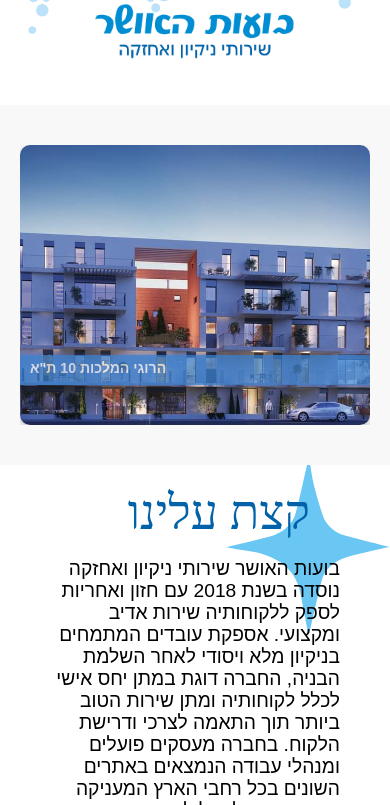
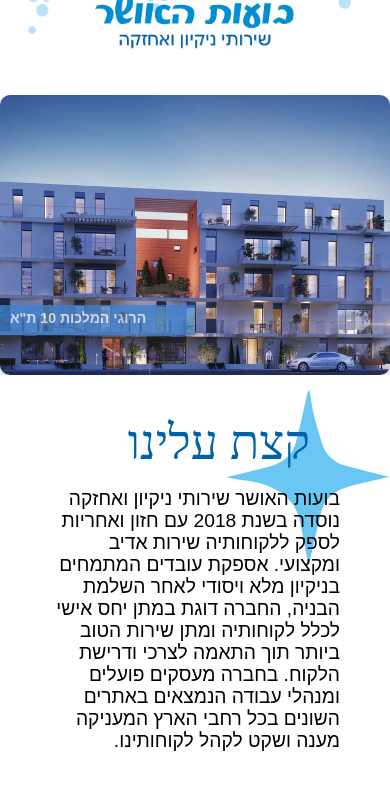
Before and after one commit to adonistack/boaat, a plain HTML site: page index.html in a window 390 px wide. Shown: the top 805 px of the page. Drawn offline with Linux system fonts and the light colour scheme; a web font is replaced by a local one.

Commit message:
Add files via upload

```diff
--- a/style.css
+++ b/style.css
@@ -41,18 +41,19 @@ header .logo img {
 
 @media (max-width: 768px) {
   header .header-image {
-    margin-top: -200px;
+    margin-top: -215px;
   }
   header .logo img {
     width: 200px;
-    margin: -40px auto auto auto;
+    margin: -50px auto auto auto;
   }
 }
 .gallery, .our-customers {
   text-align: center;
-  padding: 40px 20px;
-  background-color: #f8f8f8;
-  margin: 20px 0;
+  margin-top: 20px;
+  margin-bottom: 40px;
+  margin-left: 0%;
+  margin-right: 0%;
 }
 .gallery h2, .our-customers h2 {
   font-size: 2em;
@@ -105,6 +106,7 @@ header .logo img {
 .gallery .card .tag {
   position: absolute;
   bottom: 40px;
+  left: 0;
   background-color: #3a83d1;
   opacity: 0.7;
   color: #fff;
@@ -112,7 +114,7 @@ header .logo img {
   font-weight: 600;
   margin: auto;
   padding: 5px 10px;
-  width: 100%;
+  width: 50%;
   height: 30px;
 }
 .gallery .card .tag h3 {
@@ -120,6 +122,7 @@ header .logo img {
   font-size: 1.1em;
   word-wrap: break-word;
   text-align: left;
+  color: white;
 }
 .gallery .carousel-dots {
   text-align: center;
@@ -170,7 +173,6 @@ header .logo img {
   overflow-x: auto;
   justify-content: start;
   width: 100%;
-  background: #F3F4F6;
   padding: 10px 0;
 }
 .our-customers .card-container::-webkit-scrollbar {
@@ -269,7 +271,6 @@ header .logo img {
 }
 
 .why-choose-us {
-  background-color: #f8f8f8;
   padding: 20px 0;
 }
 .why-choose-us .container:first-child {
```
